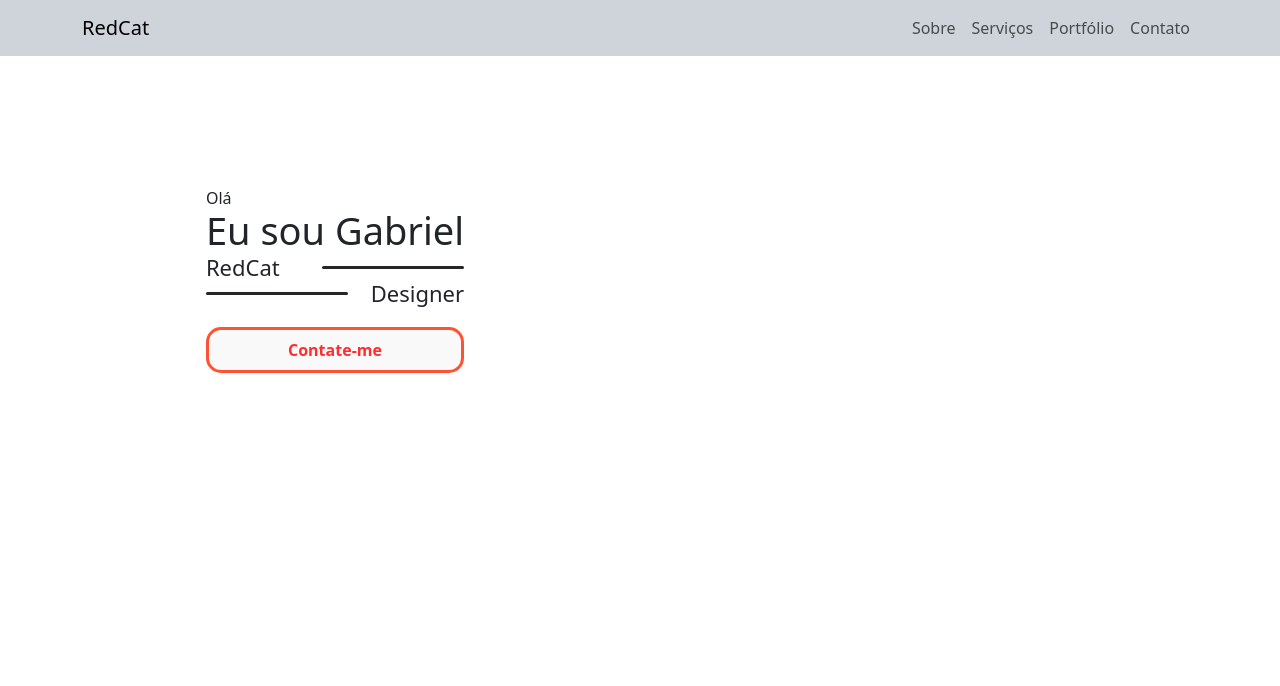
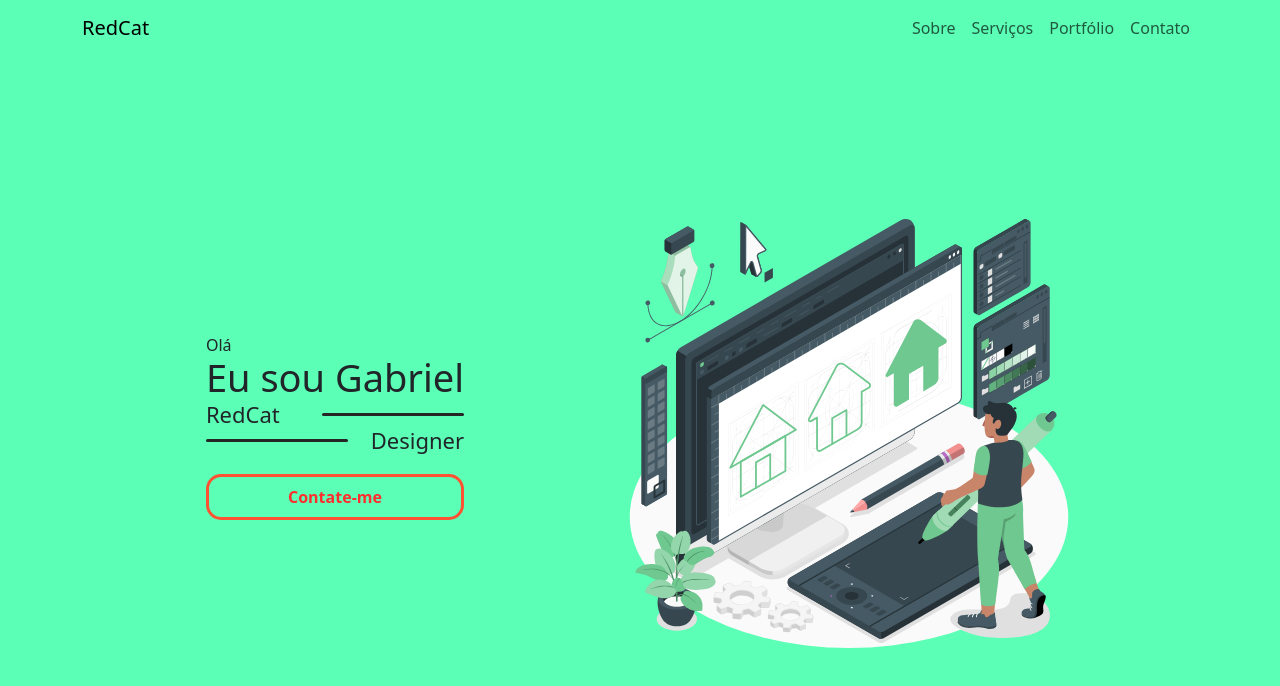
Before and after one commit to AllRedCat/react-line, a React (Vite) app in the folder portfolio-redcat/: page / in a window 1280 px wide. Shown: the top 686 px of the page. Built offline with nearby package versions, Linux system fonts and the light colour scheme.

Commit message:
change background color and change some files

```diff
--- a/portfolio-redcat/package.json
+++ b/portfolio-redcat/package.json
@@ -22,6 +22,7 @@
     "eslint": "^8.55.0",
     "eslint-plugin-react-hooks": "^4.6.0",
     "eslint-plugin-react-refresh": "^0.4.5",
+    "sass": "^1.69.5",
     "typescript": "^5.2.2",
     "vite": "^5.0.8"
   }
--- a/portfolio-redcat/src/App.css
+++ b/portfolio-redcat/src/App.css
@@ -6,9 +6,22 @@
 }
 
 body {
+  display: flex;
+  flex-direction: column;
   margin: 0;
+  padding: 0;
+  height: 100vh;
 }
 
 header {
   width: 100%;
 }
+
+main {
+  width: 100%;
+  height: 100%;
+}
+
+.navbar {
+  background-color: #5BFFB5;
+}
--- a/portfolio-redcat/src/App.tsx
+++ b/portfolio-redcat/src/App.tsx
@@ -4,8 +4,8 @@ import Home from './Home.tsx'
 
 function NavBar() {
   return (
-    <nav className="navbar navbar-expand-lg bg-dark-subtle">
-    <div className="container bg-dark-subtle">
+    <nav className="navbar navbar-expand-lg">
+      <div className="container bg-ligh-subtle">
         <a className="navbar-brand" href="#">RedCat</a>
         <button className="navbar-toggler" type="button" data-bs-toggle="collapse" data-bs-target="#navbarNavAltMarkup"
           aria-controls="navbarNavAltMarkup" aria-expanded="false" aria-label="Toggle navigation">
@@ -24,16 +24,20 @@ function NavBar() {
   );
 }
 
+// bg-light-subtle
+
 function App() {
 
   return (
     <>
+      <body>
         <header>
           <NavBar />
         </header>
         <main>
           <Home />
         </main>
+      </body>
     </>
   )
 }
--- a/portfolio-redcat/src/Home.css
+++ b/portfolio-redcat/src/Home.scss
@@ -28,8 +28,10 @@ h5 {
     justify-content: center;
     align-items: center;
     height: 100%;
+    width: auto;
     gap: 10rem;
     scroll-snap-align: center;
+    background-color: var(--light-blue);
 }
 
 .redcat {
@@ -67,6 +69,7 @@ h5 {
     border-radius: 15px;
     color: var(--red);
     font-weight: 600;
+    background-color: var(--light-blue);
     /* transition: 300ms; */
     transition: 300ms background-color;
     transition: 300ms color;
--- a/portfolio-redcat/src/Home.tsx
+++ b/portfolio-redcat/src/Home.tsx
@@ -1,4 +1,5 @@
-import './Home.css'
+import './Home.scss'
+import desingImg from './assets/design illustration.svg'
 
 function ContactButton() {
     return (
@@ -10,9 +11,7 @@ function Home() {
     return (
         <div className="hi-container">
             <div className="hi">
-                <div className="hello">
-                    <h5>Olá</h5>
-                </div>
+                <h5 className='hello'>Olá</h5>
                 <h2>Eu sou Gabriel</h2>
                 <div className="redcat">
                     <h4>RedCat</h4>
@@ -30,7 +29,9 @@ function Home() {
                     <ContactButton />
                 </div>
             </div>
-            <div className='my-img'></div>
+            <div className='my-img'>
+                <img src={desingImg} alt="Design Illustration"/>
+            </div>
         </div>
     );
 }
```
Also changed, not shown: portfolio-redcat/src/assets/design illustration.svg (added), 1 other file (tests, documents, lock files or other folders). Lines whose indentation alone changed are shown as unchanged.
